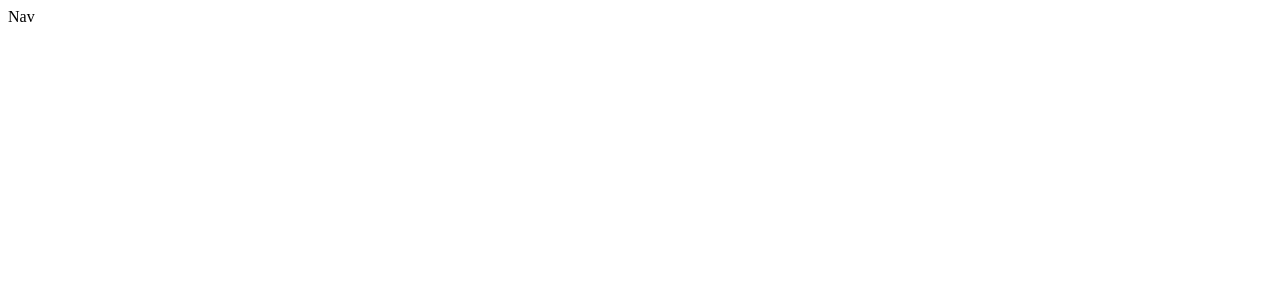
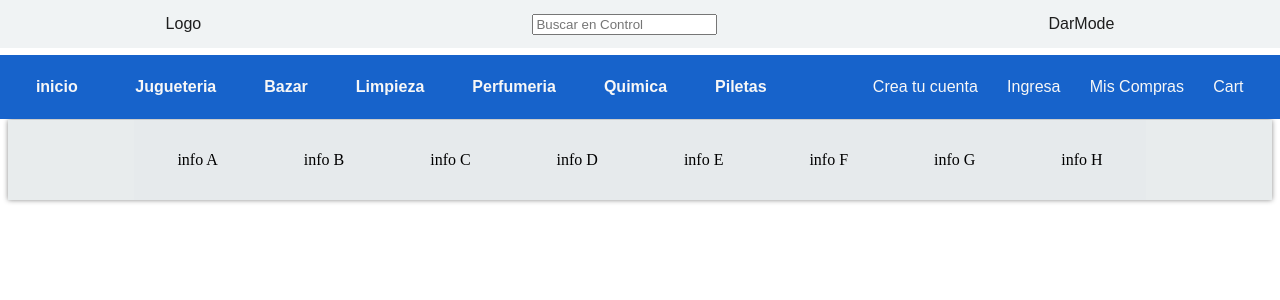
Before and after one commit to JonnyFernandez/Control, a React (Vite) app in the folder client/: page /home in a window 1280 px wide. Shown: the top 300 px of the page. Built offline with nearby package versions, Linux system fonts and the light colour scheme.

Commit message:
maquetado01

```diff
--- /dev/null
+++ b/client/src/components/footer/Footer.jsx
@@ -0,0 +1,22 @@
+import F from './Footer.module.css'
+
+
+const Footer = () => {
+    return (
+        <div className={F.footer}>
+            <div className={F.subFooter}>
+                <div>info A</div>
+                <div>info B</div>
+
+                <div>info C</div>
+                <div>info D</div>
+                <div>info E</div>
+                <div>info F</div>
+                <div>info G</div>
+                <div>info H</div>
+            </div>
+        </div>
+    )
+}
+
+export default Footer
--- /dev/null
+++ b/client/src/components/footer/Footer.module.css
@@ -0,0 +1,29 @@
+:root {
+    --color-border: rgb(255 255 255 / 16%);
+    --Primari-color: rgb(23, 99, 203);
+    --Second-color: #e5eaeb91;
+    --Footer-color: #e5eaebdd;
+    --white-mode: rgb(30, 30, 30);
+    --boxShadow-color: 0px 0px 5px rgba(0, 0, 0, 0.467);
+}
+
+
+.footer{
+  width: 100%;
+  height: 5rem;
+  background-color: var(--Footer-color);
+  display: flex;
+  justify-content: center;
+  box-shadow: var(--boxShadow-color);
+
+
+}
+
+.subFooter{
+    display: flex;
+    flex-direction: row;
+    width: 80%;
+    justify-content: space-around;
+    align-items: center;
+    background-color: var(--Second-color);
+}
--- a/client/src/components/nav/Nav.jsx
+++ b/client/src/components/nav/Nav.jsx
@@ -1,11 +1,33 @@
-import n from "./Nav.module.css"
-
+import React from "react";
+import n from "./Nav.module.css";
 
 const Nav = () => {
     return (
-        <div> Nav </div>
-    )
-}
+        <div className={n.nav}>
+            <div className={n.up}>
+                <div>Logo</div>
+                <div> <input placeholder="Buscar en Control" /> </div>
+                <div>DarMode</div>
+            </div>
+            <div className={n.down}>
+                <div className={n.div1}>inicio</div>
+                <div className={n.div2}>
+                    <div className={n.categories}>Jugueteria</div>
+                    <div className={n.categories}>Bazar</div>
+                    <div className={n.categories}>Limpieza</div>
+                    <div className={n.categories}>Perfumeria</div>
+                    <div className={n.categories}>Quimica</div>
+                    <div className={n.categories}>Piletas</div>
+                </div>
+                <div className={n.div3}>
+                    <div>Crea tu cuenta</div>
+                    <div>Ingresa</div>
+                    <div>Mis Compras</div>
+                    <div>Cart</div>
+                </div>
+            </div>
+        </div>
+    );
+};
 
-
-export default Nav
+export default Nav;
--- a/client/src/components/nav/Nav.module.css
+++ b/client/src/components/nav/Nav.module.css
@@ -0,0 +1,75 @@
+:root {
+    --color-border: rgb(255 255 255 / 16%);
+    --Primari-color: rgb(23, 99, 203);
+    --Second-color: #e5eaeb91;
+    --white-mode: rgb(30, 30, 30);
+}
+
+
+.nav {
+    position: fixed;
+    top: 0;
+    left: 0;
+    width: 100%;
+    z-index: 999;
+    /* Ajusta el valor de z-index según sea necesario */
+    font-family: "Poppins", sans-serif;
+    color: #f7f7f7;
+    display: flex;
+    justify-content: center;
+    width: 100%;
+    height: auto;
+    flex-direction: column;
+}
+
+.up{
+    width: 100%;
+    height: 3rem;
+    background: var(--Second-color);
+    margin-bottom: 7px;
+    display: flex;
+    flex-direction: row;
+    justify-content: space-around;
+    align-items: center;
+    color: var(--white-mode)
+}
+.down{
+    width: 100%;
+    height: 4rem;
+    background: var(--Primari-color);
+    display: flex;
+    flex-direction: row;
+    justify-content: space-around;
+    align-items: center;
+}
+
+
+.div1{
+    font-family: "Poppins", sans-serif;
+    font-weight: bold;
+     width: 5rem;
+     height: 2rem;
+     display: flex;
+     justify-content: center;
+     align-items: center;
+}
+
+.div2{
+    display: flex;
+    flex-direction: row;
+    padding: 5px;
+
+}
+.div2 div{
+   font-family: "Poppins", sans-serif;
+   font-weight: bold;
+    margin-right: 3rem;
+}
+
+.div3{
+    display: flex;
+    flex-direction: row;
+    padding: 5px;
+    width: 25rem;
+    justify-content: space-around;
+}
--- a/client/src/view/home/Home.jsx
+++ b/client/src/view/home/Home.jsx
@@ -1,12 +1,20 @@
 import Nav from "../../components/nav/Nav"
+import Footer from "../../components/footer/Footer"
+import H from "./Home.module.css"
 
-const HomeClient = () => {
+
+const Home = () => {
     return (
-        <div>
+        <div className={H.home}>
             <Nav />
+            <div className={H.body}>
+
+            </div>
+            <Footer />
+
         </div>
     )
 }
 
 
-export default HomeClient
+export default Home
--- /dev/null
+++ b/client/src/view/home/Home.module.css
@@ -0,0 +1,21 @@
+:root {
+    --color-border: rgb(255 255 255 / 16%);
+    --Primari-color: rgb(23, 99, 203);
+    --Second-color: #e5eaeb91;
+    --Footer-color: #e5eaebdd;
+    --white-mode: rgb(30, 30, 30);
+    --boxShadow-color: 0px 0px 5px rgba(0, 0, 0, 0.467);
+}
+
+
+.home{
+  width: 100%;
+  height: 100vh;
+}
+
+.body{
+    margin-top: 120px;
+    width: 100%;
+    height: auto;
+
+}
```
Also changed, not shown: client/src/data/NavLinks.jsx (deleted, +0 -12 lines).
